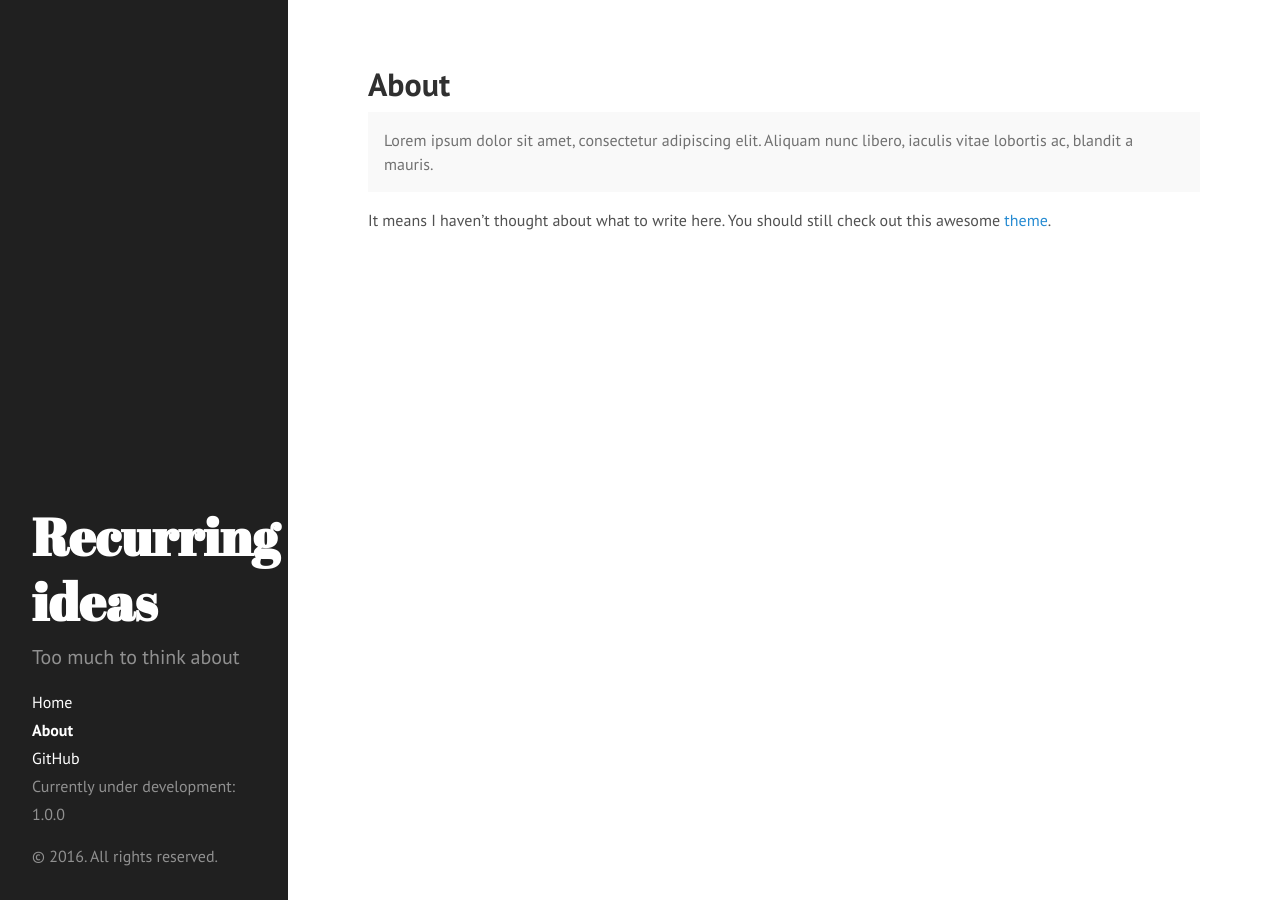
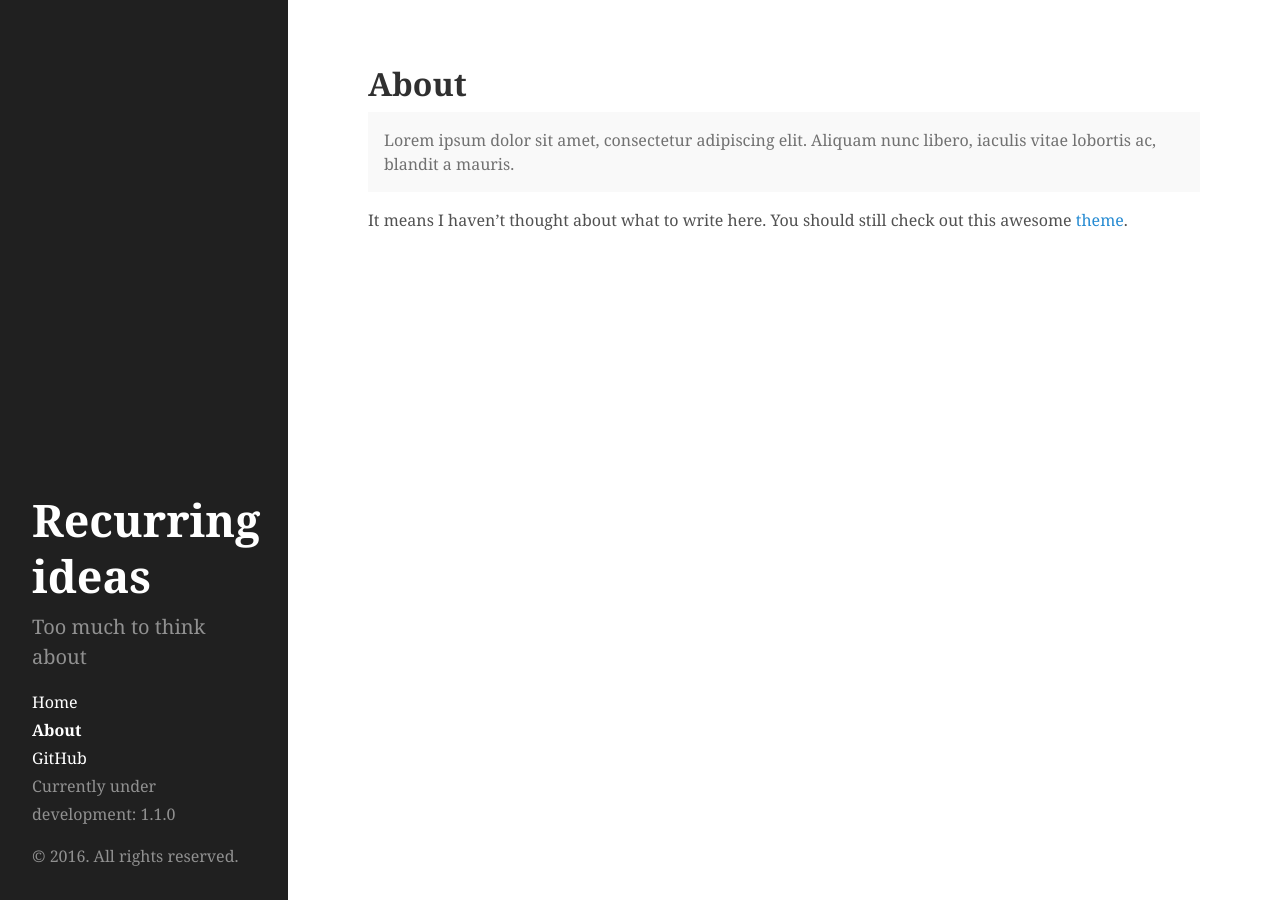
Before and after one commit to parksw3/parksw3.github.io, a Jekyll site: the page built from about.md, in a window 1280 px wide. Built offline with Jekyll 4.4.1, drawn with Linux system fonts in a browser that asks for light colours.

Commit message:
making some tweaks to the blog

```diff
--- a/_config.yml
+++ b/_config.yml
@@ -24,7 +24,7 @@ author:
 paginate:         5
 
 # Custom vars
-version:          1.0.0
+version:          1.1.0
 
 github:
   repo:           https://github.com/parksw3/parksw3.github.io
--- a/index.html
+++ b/index.html
@@ -14,7 +14,8 @@ title: Home
 
     <span class="post-date">{{ post.date | date_to_string }}</span>
 
-    {{ post.content }}
+    {{ post.content | strip_html | truncatewords: 50 }}
+
   </div>
   {% endfor %}
 </div>
--- a/public/css/hyde.css
+++ b/public/css/hyde.css
@@ -32,7 +32,7 @@
  */
 
 html {
-  font-family: "PT Sans", Helvetica, Arial, sans-serif;
+  font-family: "Georgia", Helvetica, Arial, sans-serif;
 }
 @media (min-width: 48em) {
   html {
@@ -79,8 +79,8 @@ html {
 .sidebar-about h1 {
   color: #fff;
   margin-top: 0;
-  font-family: "Abril Fatface", serif;
-  font-size: 3.25rem;
+  font-family: "Georgia", serif;
+  font-size: 2.8rem;
 }
 
 /* Sidebar nav */
--- a/public/css/poole.css
+++ b/public/css/poole.css
@@ -48,7 +48,7 @@ body {
 }
 
 html {
-  font-family: "Helvetica Neue", Helvetica, Arial, sans-serif;
+  font-family: "Georgia", Helvetica, Arial, sans-serif;
   font-size: 12px;
   line-height: 1.5;
 }
@@ -389,7 +389,7 @@ tbody tr:nth-child(odd) th {
   overflow: hidden; /* clearfix */
   margin-left: -1rem;
   margin-right: -1rem;
-  font-family: "PT Sans", Helvetica, Arial, sans-serif;
+  font-family: "Georgia", Helvetica, Arial, sans-serif;
   color: #ccc;
   text-align: center;
 }
```
